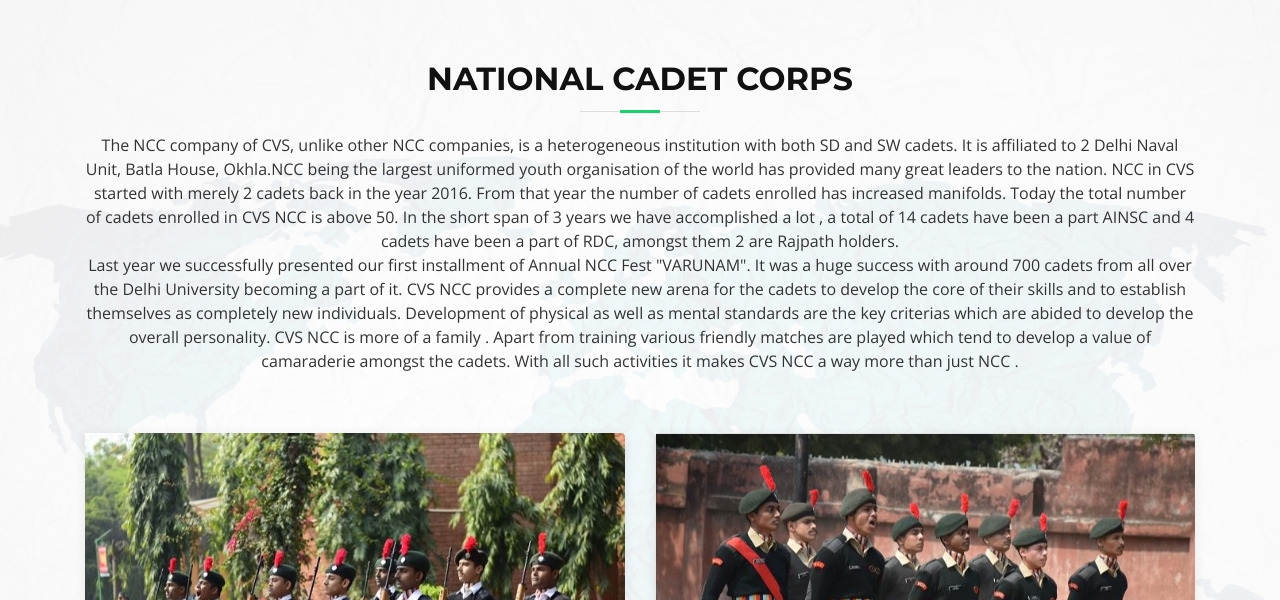
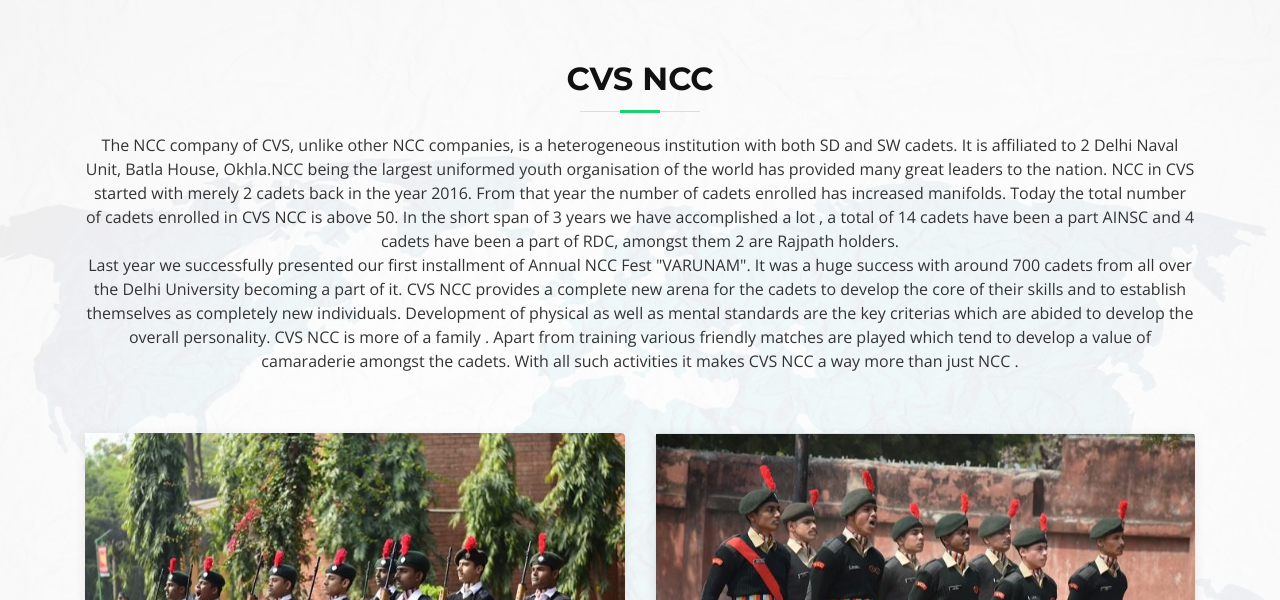
Before and after one commit to cvsncc/web2, a plain HTML site: page cvsncc.html in a window 1280 px wide. Shown: the part 200-800 px from the top of the page. Drawn offline with nearby package versions, Linux system fonts and the light colour scheme; files whose address does not match are found by name.

Commit message:
Update cvsncc.html

```diff
--- a/cvsncc.html
+++ b/cvsncc.html
@@ -130,7 +130,7 @@
       <div class="container">
 
         <header class="section-header">
-          <h3>National Cadet Corps</h3>
+          <h3>CVS NCC</h3>
           <p>   The NCC company of CVS, unlike other NCC companies, is a heterogeneous institution with both SD and SW cadets. It is affiliated to 2 Delhi Naval Unit, Batla House, Okhla.NCC being the largest uniformed youth organisation of the world has provided many great leaders to the nation. NCC in CVS started with merely 2 cadets back in the year 2016. From that year the number of cadets enrolled has increased manifolds. Today the total number of cadets enrolled in CVS NCC is above 50. In the short span of 3 years we have accomplished a lot , a total of 14 cadets have been a part AINSC  and 4 cadets have been a part of  RDC, amongst them 2 are Rajpath holders.<br>
 Last year we successfully presented our first installment of  Annual NCC Fest "VARUNAM". It was a huge success with around 700 cadets from all over the Delhi University becoming a part of it.
 CVS NCC provides a complete new arena for the cadets to develop the core of their skills and to establish themselves as completely new individuals.
```
